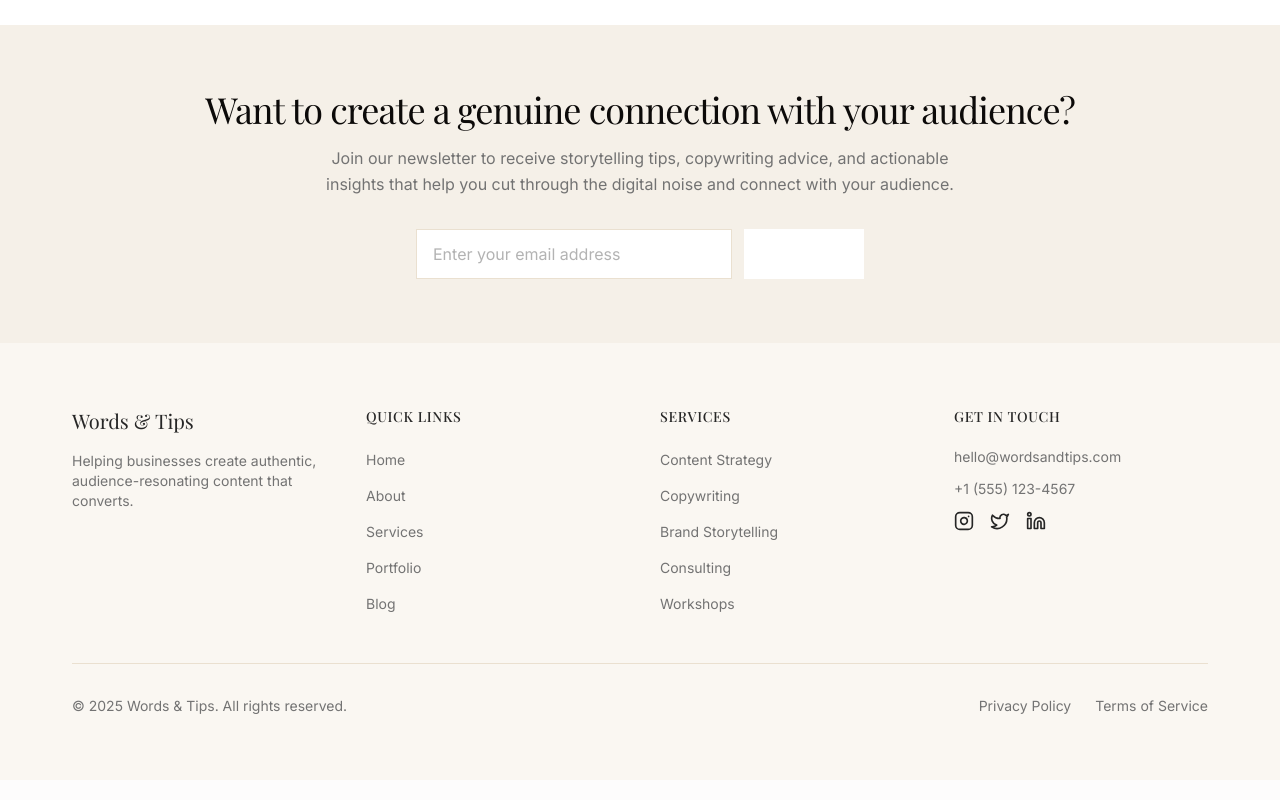
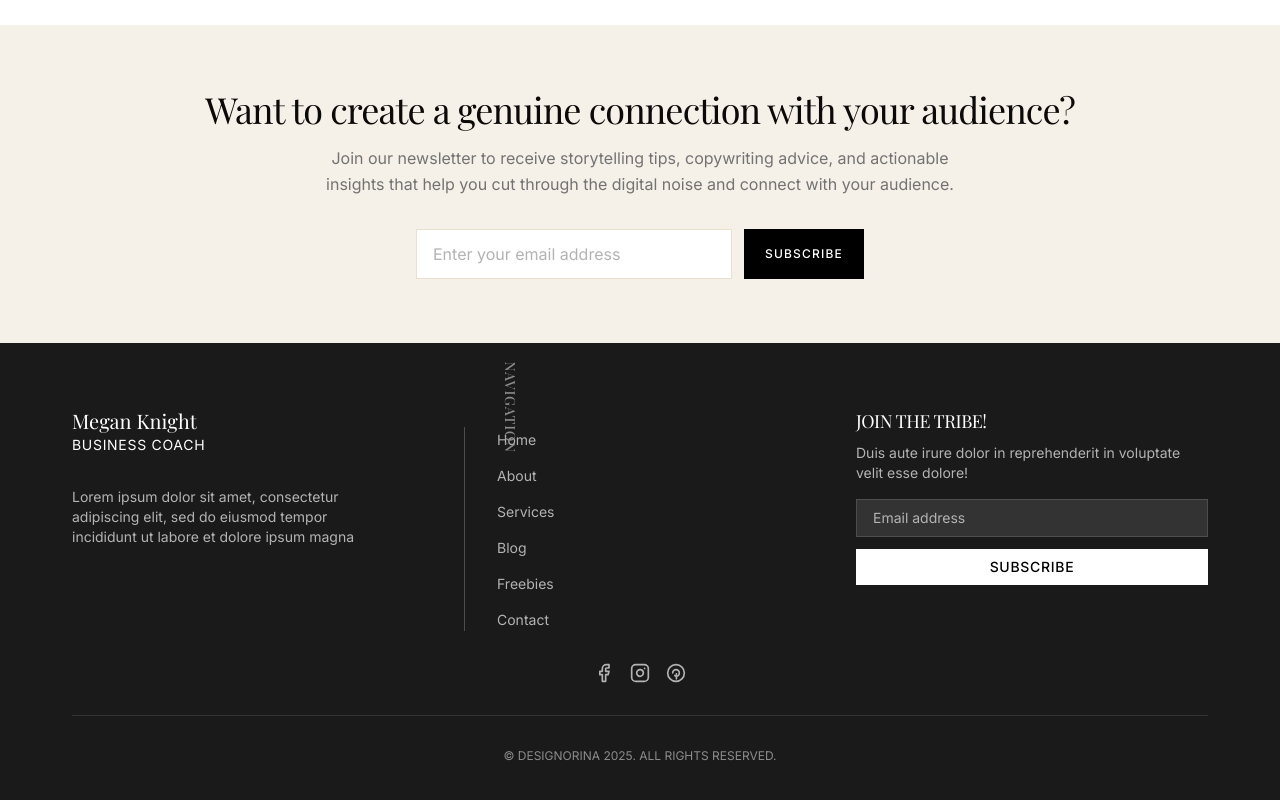
Before and after one commit to arslvn93/sgtemplate2, a React (Vite) app: page /blog in a window 1280 px wide. Shown: the part 1584-2384 px from the top of the page. Built offline with nearby package versions, Linux system fonts and the light colour scheme; a web font is replaced by a local one.

Commit message:
Improve footer and CTA sections
The footer and CTA sections were updated to better match the design.

```diff
--- a/src/components/Footer.tsx
+++ b/src/components/Footer.tsx
@@ -1,33 +1,36 @@
 
+import React from "react";
 import { Link } from "react-router-dom";
 
 const Footer = () => {
   const currentYear = new Date().getFullYear();
 
   return (
-    <footer className="bg-beige-50 py-16">
+    <footer className="bg-gray-900 text-white py-16">
       <div className="container-custom">
-        <div className="grid grid-cols-1 md:grid-cols-3 lg:grid-cols-4 gap-10">
+        <div className="grid grid-cols-1 md:grid-cols-3 lg:grid-cols-3 gap-10 mb-8">
           {/* Logo & Info */}
-          <div className="col-span-1 md:col-span-1 lg:col-span-1">
-            <Link to="/" className="text-primary text-xl font-serif mb-4 block">
-              Words & Tips
+          <div className="col-span-1">
+            <Link to="/" className="flex flex-col">
+              <span className="text-white text-xl font-serif">Megan Knight</span>
+              <span className="text-white text-sm uppercase tracking-wider mb-4">BUSINESS COACH</span>
             </Link>
-            <p className="text-muted-foreground text-sm mt-4 max-w-xs">
-              Helping businesses create authentic, audience-resonating content that converts.
+            <p className="text-gray-400 text-sm mt-4 max-w-xs">
+              Lorem ipsum dolor sit amet, consectetur adipiscing elit, sed do eiusmod tempor incididunt ut labore et dolore ipsum magna
             </p>
           </div>
 
-          {/* Quick Links */}
-          <div>
-            <h4 className="text-primary font-medium text-sm uppercase tracking-wider mb-5">
-              Quick Links
+          {/* Navigation */}
+          <div className="col-span-1 flex flex-col">
+            <h4 className="text-white font-medium text-sm uppercase tracking-wider mb-5 relative pl-8">
+              <span className="absolute left-0 top-1/2 transform -translate-y-1/2 rotate-90 text-gray-500">navigation</span>
             </h4>
+            <div className="border-l border-gray-700 pl-8">
               <ul className="space-y-3">
                 <li>
                   <Link
                     to="/"
-                  className="text-muted-foreground text-sm hover:text-primary transition-colors"
+                    className="text-gray-400 text-sm hover:text-white transition-colors"
                   >
                     Home
                   </Link>
@@ -35,7 +38,7 @@ const Footer = () => {
                 <li>
                   <Link
                     to="/about"
-                  className="text-muted-foreground text-sm hover:text-primary transition-colors"
+                    className="text-gray-400 text-sm hover:text-white transition-colors"
                   >
                     About
                   </Link>
@@ -43,95 +46,84 @@ const Footer = () => {
                 <li>
                   <Link
                     to="/services"
-                  className="text-muted-foreground text-sm hover:text-primary transition-colors"
+                    className="text-gray-400 text-sm hover:text-white transition-colors"
                   >
                     Services
                   </Link>
                 </li>
                 <li>
                   <Link
-                  to="/portfolio"
-                  className="text-muted-foreground text-sm hover:text-primary transition-colors"
+                    to="/blog"
+                    className="text-gray-400 text-sm hover:text-white transition-colors"
                   >
-                  Portfolio
+                    Blog
                   </Link>
                 </li>
                 <li>
                   <Link
-                  to="/blog"
-                  className="text-muted-foreground text-sm hover:text-primary transition-colors"
+                    to="#freebie"
+                    className="text-gray-400 text-sm hover:text-white transition-colors"
                   >
-                  Blog
+                    Freebies
+                  </Link>
+                </li>
+                <li>
+                  <Link
+                    to="/contact"
+                    className="text-gray-400 text-sm hover:text-white transition-colors"
+                  >
+                    Contact
                   </Link>
                 </li>
               </ul>
             </div>
-
-          {/* Services */}
-          <div>
-            <h4 className="text-primary font-medium text-sm uppercase tracking-wider mb-5">
-              Services
-            </h4>
-            <ul className="space-y-3">
-              <li>
-                <Link
-                  to="/services/content-strategy"
-                  className="text-muted-foreground text-sm hover:text-primary transition-colors"
-                >
-                  Content Strategy
-                </Link>
-              </li>
-              <li>
-                <Link
-                  to="/services/copywriting"
-                  className="text-muted-foreground text-sm hover:text-primary transition-colors"
-                >
-                  Copywriting
-                </Link>
-              </li>
-              <li>
-                <Link
-                  to="/services/brand-storytelling"
-                  className="text-muted-foreground text-sm hover:text-primary transition-colors"
-                >
-                  Brand Storytelling
-                </Link>
-              </li>
-              <li>
-                <Link
-                  to="/services/consulting"
-                  className="text-muted-foreground text-sm hover:text-primary transition-colors"
-                >
-                  Consulting
-                </Link>
-              </li>
-              <li>
-                <Link
-                  to="/services/workshops"
-                  className="text-muted-foreground text-sm hover:text-primary transition-colors"
-                >
-                  Workshops
-                </Link>
-              </li>
-            </ul>
           </div>
 
-          {/* Contact */}
+          {/* Newsletter Signup */}
+          <div className="col-span-1">
             <div>
-            <h4 className="text-primary font-medium text-sm uppercase tracking-wider mb-5">
-              Get in Touch
-            </h4>
-            <ul className="space-y-3">
-              <li className="text-muted-foreground text-sm">
-                hello@wordsandtips.com
-              </li>
-              <li className="text-muted-foreground text-sm">
-                +1 (555) 123-4567
-              </li>
-              <li className="flex space-x-4 mt-4">
+              <h4 className="text-lg font-display mb-2">JOIN THE TRIBE!</h4>
+              <p className="text-gray-400 text-sm mb-4">
+                Duis aute irure dolor in reprehenderit in voluptate velit esse dolore!
+              </p>
+              <div className="flex flex-col space-y-3">
+                <input
+                  type="email"
+                  placeholder="Email address"
+                  className="bg-gray-800 border border-gray-700 px-4 py-2 text-sm text-white focus:outline-none"
+                />
+                <button className="bg-white text-black px-4 py-2 text-sm font-medium uppercase tracking-wider hover:bg-gray-200 transition-colors">
+                  Subscribe
+                </button>
+              </div>
+            </div>
+          </div>
+        </div>
+
+        {/* Social Icons */}
+        <div className="flex justify-center space-x-4 my-8">
           <a
             href="#"
-                  className="text-primary hover:text-primary/80 transition-colors"
+            className="text-gray-400 hover:text-white transition-colors"
+            aria-label="Facebook"
+          >
+            <svg
+              xmlns="http://www.w3.org/2000/svg"
+              width="20"
+              height="20"
+              viewBox="0 0 24 24"
+              fill="none"
+              stroke="currentColor"
+              strokeWidth="2"
+              strokeLinecap="round"
+              strokeLinejoin="round"
+            >
+              <path d="M18 2h-3a5 5 0 0 0-5 5v3H7v4h3v8h4v-8h3l1-4h-4V7a1 1 0 0 1 1-1h3z"></path>
+            </svg>
+          </a>
+          <a
+            href="#"
+            className="text-gray-400 hover:text-white transition-colors"
             aria-label="Instagram"
           >
             <svg
@@ -152,8 +144,8 @@ const Footer = () => {
           </a>
           <a
             href="#"
-                  className="text-primary hover:text-primary/80 transition-colors"
-                  aria-label="Twitter"
+            className="text-gray-400 hover:text-white transition-colors"
+            aria-label="Pinterest"
           >
             <svg
               xmlns="http://www.w3.org/2000/svg"
@@ -166,53 +158,16 @@ const Footer = () => {
               strokeLinecap="round"
               strokeLinejoin="round"
             >
-                    <path d="M22 4s-.7 2.1-2 3.4c1.6 10-9.4 17.3-18 11.6 2.2.1 4.4-.6 6-2C3 15.5.5 9.6 3 5c2.2 2.6 5.6 4.1 9 4-.9-4.2 4-6.6 7-3.8 1.1 0 3-1.2 3-1.2z"></path>
+              <path d="M8 12a4 4 0 0 1 8 0c0 2.5-2 4-3.5 4s-2-1-2-1m2-2v6"></path>
+              <circle cx="12" cy="12" r="10"></circle>
             </svg>
           </a>
-                <a
-                  href="#"
-                  className="text-primary hover:text-primary/80 transition-colors"
-                  aria-label="LinkedIn"
-                >
-                  <svg
-                    xmlns="http://www.w3.org/2000/svg"
-                    width="20"
-                    height="20"
-                    viewBox="0 0 24 24"
-                    fill="none"
-                    stroke="currentColor"
-                    strokeWidth="2"
-                    strokeLinecap="round"
-                    strokeLinejoin="round"
-                  >
-                    <path d="M16 8a6 6 0 0 1 6 6v7h-4v-7a2 2 0 0 0-2-2 2 2 0 0 0-2 2v7h-4v-7a6 6 0 0 1 6-6z"></path>
-                    <rect x="2" y="9" width="4" height="12"></rect>
-                    <circle cx="4" cy="4" r="2"></circle>
-                  </svg>
-                </a>
-              </li>
-            </ul>
-          </div>
         </div>
 
-        <div className="border-t border-beige-200 mt-12 pt-8 flex flex-col md:flex-row justify-between items-center">
-          <p className="text-muted-foreground text-sm">
-            © {currentYear} Words & Tips. All rights reserved.
+        <div className="border-t border-gray-800 pt-8 text-center">
+          <p className="text-gray-500 text-xs">
+            © DESIGNORINA {currentYear}. ALL RIGHTS RESERVED.
           </p>
-          <div className="flex space-x-6 mt-4 md:mt-0">
-            <Link
-              to="/privacy"
-              className="text-muted-foreground text-sm hover:text-primary transition-colors"
-            >
-              Privacy Policy
-            </Link>
-            <Link
-              to="/terms"
-              className="text-muted-foreground text-sm hover:text-primary transition-colors"
-            >
-              Terms of Service
-            </Link>
-          </div>
         </div>
       </div>
     </footer>
--- a/src/components/FreebieSection.tsx
+++ b/src/components/FreebieSection.tsx
@@ -24,11 +24,11 @@ const FreebieSection = () => {
   };
 
   return (
-    <section className="py-16 bg-white">
+    <section className="py-16 bg-white" id="freebie">
       <div className="container-custom">
         <div className="grid grid-cols-1 md:grid-cols-2 gap-8 items-center">
           <div className="flex flex-col gap-5">
-            <h2 className="text-3xl md:text-4xl font-display mb-2">
+            <h2 className="text-3xl md:text-3xl font-display mb-2">
               Want to create a genuine connection with your audience?
             </h2>
             <p className="text-muted-foreground">
@@ -60,14 +60,9 @@ const FreebieSection = () => {
           <div className="flex justify-center">
             <div className="relative">
               <img
-                src="https://images.unsplash.com/photo-1611926653456-e0109c2710e3?auto=format&fit=crop&q=80&w=630&ixlib=rb-4.0.3"
-                alt="Laptop mockup"
-                className="max-w-full"
-              />
-              <img
-                src="https://images.unsplash.com/photo-1611162617213-7d7a39e9b1d7?auto=format&fit=crop&q=80&w=1974&ixlib=rb-4.0.3"
-                alt="Phone mockup"
-                className="absolute -bottom-10 -right-10 w-48 z-10"
+                src="/lovable-uploads/25a6fcd6-7c2a-4c03-87b8-1d1095a8885b.png"
+                alt="Tablet mockup"
+                className="w-full max-w-sm"
               />
             </div>
           </div>
--- a/src/components/MasterclassSection.tsx
+++ b/src/components/MasterclassSection.tsx
@@ -4,11 +4,11 @@ import { Link } from "react-router-dom";
 
 const MasterclassSection = () => {
   return (
-    <section className="py-20 bg-accent relative">
-      <div className="absolute inset-0 z-0 opacity-40">
+    <section className="py-20 bg-gray-200 relative">
+      <div className="absolute inset-0 z-0 opacity-50">
         <img
-          src="https://images.unsplash.com/photo-1506784365847-bbad939e9335?auto=format&fit=crop&q=80&w=1468&ixlib=rb-4.0.3"
-          alt="Background image"
+          src="https://images.unsplash.com/photo-1581091226825-a6a2a5aee158?auto=format&fit=crop&q=80&w=7952&ixlib=rb-4.0.3"
+          alt="Background image of person using laptop"
           className="w-full h-full object-cover"
         />
       </div>
@@ -23,7 +23,7 @@ const MasterclassSection = () => {
           <p className="text-muted-foreground mb-6 max-w-2xl mx-auto text-sm">
             Duis aute irure dolor in reprehenderit in voluptate velit esse cillum dolore eu fugiat nulla pariatur. Excepteur sint occaecat cupidatat non proident, sunt in culpa qui officia!
           </p>
-          <Link to="#freebie" className="btn-primary bg-black text-white uppercase">
+          <Link to="#freebie" className="inline-block bg-black text-white px-6 py-3 text-xs font-medium uppercase tracking-widest">
             WATCH INSTANTLY!
           </Link>
         </div>
--- a/src/components/ServicesGridSection.tsx
+++ b/src/components/ServicesGridSection.tsx
@@ -3,58 +3,65 @@ import React from "react";
 import { Link } from "react-router-dom";
 
 const ServicesGridSection = () => {
+  const services = [
+    {
+      title: "SERVICE ONE",
+      image: "https://images.unsplash.com/photo-1488590528505-98d2b5aba04b?auto=format&fit=crop&q=80&w=2000&ixlib=rb-4.0.3",
+      link: "/services#service-1"
+    },
+    {
+      title: "SERVICE TWO",
+      image: "https://images.unsplash.com/photo-1649972904349-6e44c42644a7?auto=format&fit=crop&q=80&w=2000&ixlib=rb-4.0.3",
+      link: "/services#service-2"
+    },
+    {
+      title: "FREE TRAINING",
+      image: "https://images.unsplash.com/photo-1721322800607-8c38375eef04?auto=format&fit=crop&q=80&w=3011&ixlib=rb-4.0.3",
+      link: "#freebie",
+      highlight: true
+    }
+  ];
+
   return (
-    <section className="py-16 bg-white border-t border-b border-beige-200">
+    <section className="py-16 bg-white">
       <div className="container-custom">
-        <h2 className="text-3xl font-display mb-4 text-center">
+        <div className="text-center mb-10">
+          <h2 className="text-2xl md:text-3xl font-display mb-3">
             WHAT FEELS RIGHT FOR YOU?
           </h2>
-        <p className="text-muted-foreground text-center max-w-2xl mx-auto mb-6 text-sm">
+          <p className="text-muted-foreground max-w-2xl mx-auto text-sm">
             Lorem ipsum dolor sit amet, consectetur adipiscing elit, sed do eiusmod tempor incididunt ut labore et dolore magna aliqua.
           </p>
-        <div className="text-center mb-12">
-          <span className="uppercase text-xs tracking-wider font-medium">EXPLORE OUR PROGRAMS</span>
         </div>
 
-        <div className="grid grid-cols-1 md:grid-cols-3 gap-8">
-          <div className="relative group overflow-hidden">
+        <div className="grid grid-cols-1 md:grid-cols-3 gap-6">
+          {services.map((service, index) => (
+            <div key={index} className="relative group overflow-hidden">
+              <div className="aspect-[3/4] overflow-hidden bg-beige-100">
                 <img
-              src="https://images.unsplash.com/photo-1517694712202-14dd9538aa97?auto=format&fit=crop&q=80&w=1470&ixlib=rb-4.0.3"
-              alt="Service One"
-              className="w-full h-80 object-cover object-center group-hover:scale-105 transition-transform duration-500"
+                  src={service.image}
+                  alt={service.title}
+                  className="w-full h-full object-cover transition-transform duration-500 group-hover:scale-105"
                 />
-            <div className="absolute inset-0 bg-black/40 opacity-0 group-hover:opacity-100 transition-opacity flex items-center justify-center">
-              <Link to="/services#service-1" className="bg-white text-black px-5 py-3 uppercase font-medium text-xs tracking-widest">
-                SERVICE ONE
+              </div>
+              <Link
+                to={service.link}
+                className={`absolute inset-0 flex items-end p-6 ${service.highlight ? 'bg-black/40' : 'bg-black/20'}`}
+              >
+                <div className={`w-full ${service.highlight ? 'bg-black' : 'bg-white'}`}>
+                  <p className={`text-center py-3 px-2 text-xs font-medium uppercase tracking-widest ${service.highlight ? 'text-white' : 'text-black'}`}>
+                    {service.title}
+                  </p>
+                </div>
               </Link>
             </div>
+          ))}
         </div>
 
-          <div className="relative group overflow-hidden">
-            <img
-              src="https://images.unsplash.com/photo-1454165804606-c3d57bc86b40?auto=format&fit=crop&q=80&w=1470&ixlib=rb-4.0.3"
-              alt="Service Two"
-              className="w-full h-80 object-cover object-center group-hover:scale-105 transition-transform duration-500"
-            />
-            <div className="absolute inset-0 bg-black/40 opacity-0 group-hover:opacity-100 transition-opacity flex items-center justify-center">
-              <Link to="/services#service-2" className="bg-white text-black px-5 py-3 uppercase font-medium text-xs tracking-widest">
-                SERVICE TWO
+        <div className="text-center mt-8">
+          <Link to="/services" className="text-xs uppercase tracking-wider font-medium hover:text-gray-600 transition-colors">
+            EXPLORE OUR PROGRAMS
           </Link>
-            </div>
-          </div>
-
-          <div className="relative group overflow-hidden">
-            <img
-              src="https://images.unsplash.com/photo-1516321318423-f06f85e504b3?auto=format&fit=crop&q=80&w=1470&ixlib=rb-4.0.3"
-              alt="Free Training"
-              className="w-full h-80 object-cover object-center group-hover:scale-105 transition-transform duration-500"
-            />
-            <div className="absolute inset-0 bg-black/40 opacity-0 group-hover:opacity-100 transition-opacity flex items-center justify-center">
-              <Link to="#freebie" className="bg-white text-black px-5 py-3 uppercase font-medium text-xs tracking-widest">
-                FREE TRAINING
-              </Link>
-            </div>
-          </div>
         </div>
       </div>
     </section>
--- a/src/components/TestimonialsSection.tsx
+++ b/src/components/TestimonialsSection.tsx
@@ -3,7 +3,7 @@ import React from "react";
 
 const TestimonialsSection = () => {
   return (
-    <section className="py-16 bg-accent border-t border-b border-beige-200" id="freebie">
+    <section className="py-12 bg-beige-50 border-t border-b border-beige-200" id="freebie">
       <div className="container-custom">
         <div className="text-center mb-2">
           <span className="uppercase text-xs tracking-wider">#happyclients</span>
--- a/src/index.css
+++ b/src/index.css
@@ -99,11 +99,11 @@
 
 @layer components {
   .btn-primary {
-    @apply inline-flex items-center justify-center px-5 py-3 text-xs font-medium text-white bg-white border border-transparent transition-colors duration-300 hover:bg-opacity-90 focus-visible:outline-none focus-visible:ring-2 focus-visible:ring-ring uppercase tracking-widest;
+    @apply inline-flex items-center justify-center px-5 py-3 text-xs font-medium text-white bg-black border border-transparent transition-colors duration-300 hover:bg-black/90 focus-visible:outline-none focus-visible:ring-2 focus-visible:ring-ring uppercase tracking-widest;
   }
 
   .btn-secondary {
-    @apply inline-flex items-center justify-center px-5 py-3 text-xs font-medium text-primary bg-beige-100 transition-colors duration-300 hover:bg-beige-200 focus-visible:outline-none focus-visible:ring-2 focus-visible:ring-ring uppercase tracking-widest;
+    @apply inline-flex items-center justify-center px-5 py-3 text-xs font-medium text-primary bg-white transition-colors duration-300 hover:bg-gray-100 focus-visible:outline-none focus-visible:ring-2 focus-visible:ring-ring uppercase tracking-widest;
   }
 
   .btn-outline {
--- a/src/pages/Index.tsx
+++ b/src/pages/Index.tsx
@@ -2,7 +2,6 @@
 import React, { useEffect } from "react";
 import Navbar from "@/components/Navbar";
 import Footer from "@/components/Footer";
-import NewsletterSignup from "@/components/NewsletterSignup";
 import HeroSection from "@/components/HeroSection";
 import MyStorySection from "@/components/MyStorySection";
 import CategoriesSection from "@/components/CategoriesSection";
```
Also changed, not shown: src/components/CtaSection.tsx (+13 -2 lines), src/components/InstagramFeed.tsx (+16 -5 lines), public/lovable-uploads/25a6fcd6-7c2a-4c03-87b8-1d1095a8885b.png (added). Lines whose indentation alone changed are shown as unchanged.
